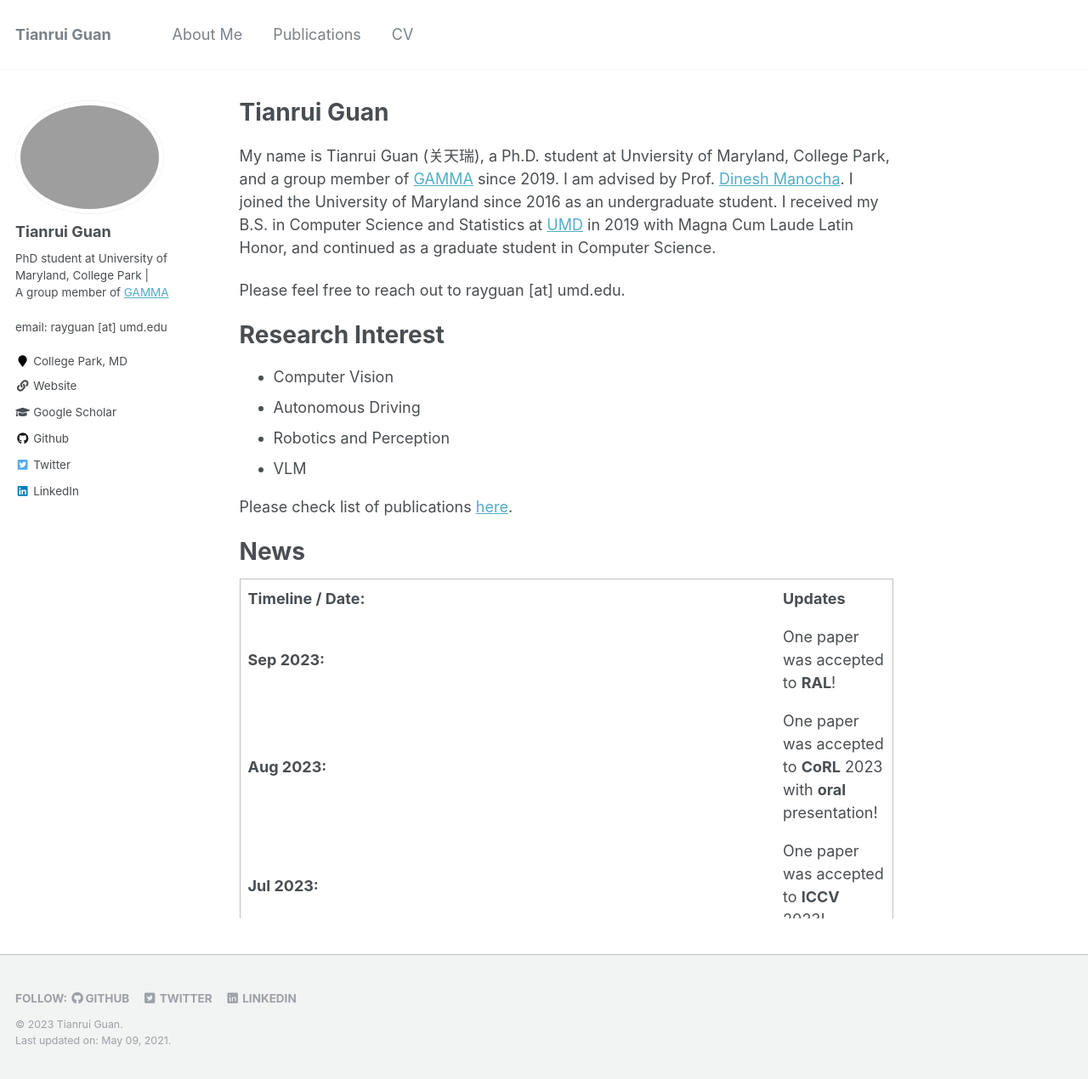
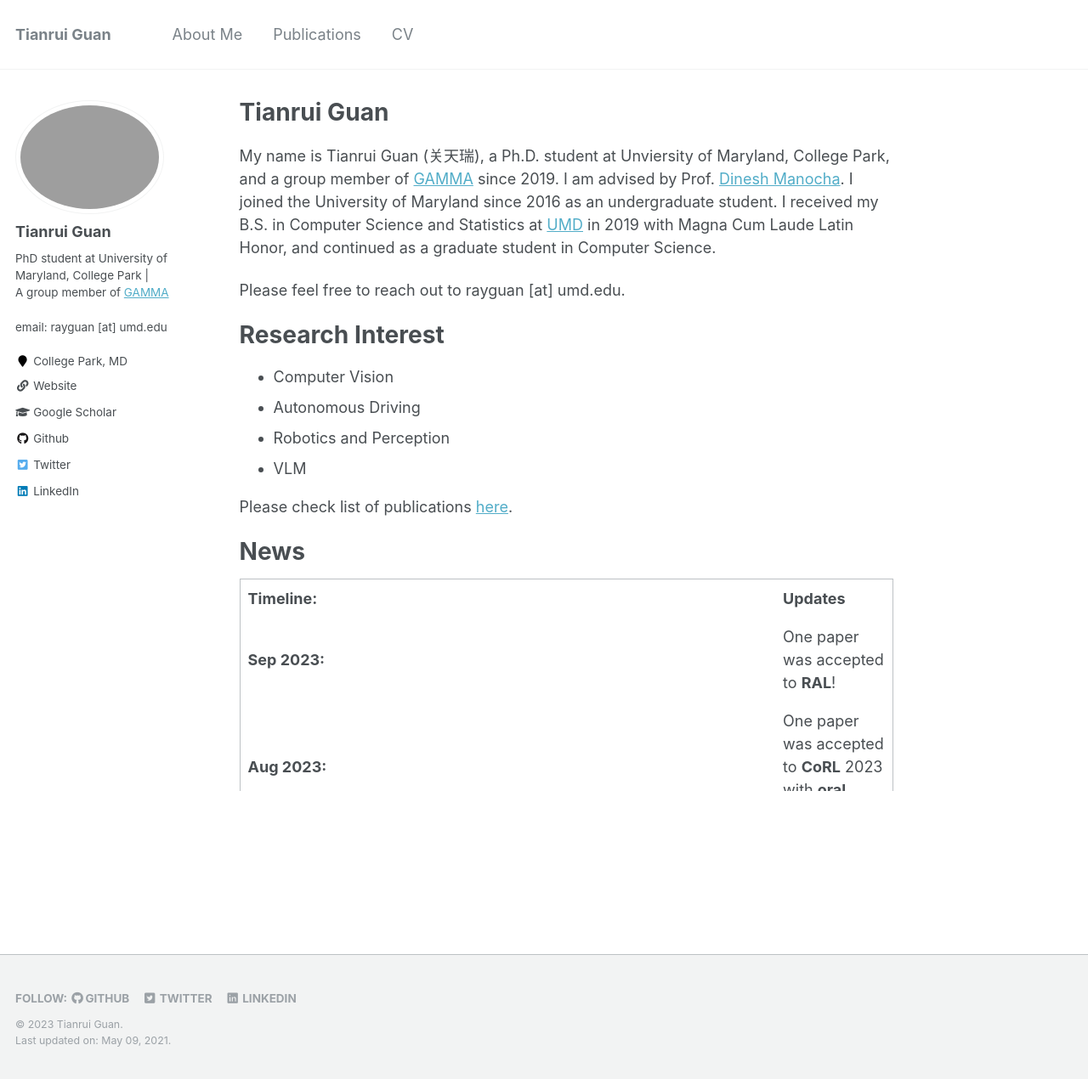
Before and after one commit to rayguan97/rayguan97.github.io, a Jekyll site: the page built from _pages/about.md, in a window 1280 px wide and 1270 px high. Shown: the whole window at 85% size. Built offline with Jekyll 4.4.1, drawn with Linux system fonts in a browser that asks for light colours.

Commit message:
test another table

```diff
--- a/_pages/about.md
+++ b/_pages/about.md
@@ -86,10 +86,10 @@ td, th {
 | **Jan 2020:** | One paper was accepted to **ICRA**! |
  -->
 
-<div style="height:400px;overflow:auto;">
+<div style="height:250px;overflow:auto;">
 <table>
 <col width="630px">
-  <tr><td><b>Timeline / Date:</b></td><td><b>Updates</b></td></tr>
+  <tr><td><b>Timeline:</b></td><td><b>Updates</b></td></tr>
   <tr><td><b>Sep 2023:</b></td><td>One paper was accepted to <b>RAL</b>!</td></tr>
   <tr><td><b>Aug 2023:</b></td><td>One paper was accepted to <b>CoRL</b> 2023 with <b>oral</b> presentation!</td></tr>
   <tr><td><b>Jul 2023:</b></td><td>One paper was accepted to <b>ICCV</b> 2023!</td></tr>
```
